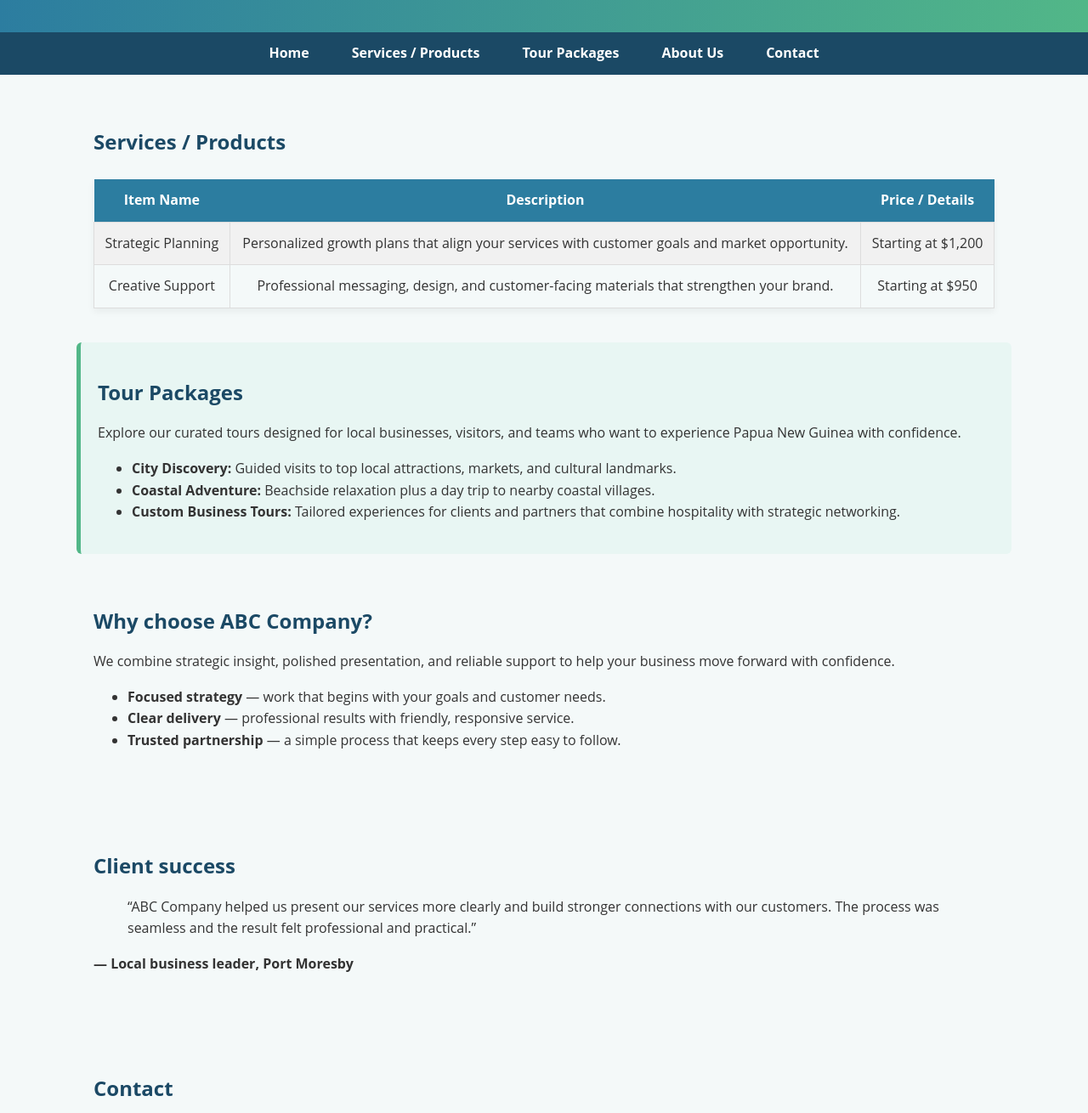
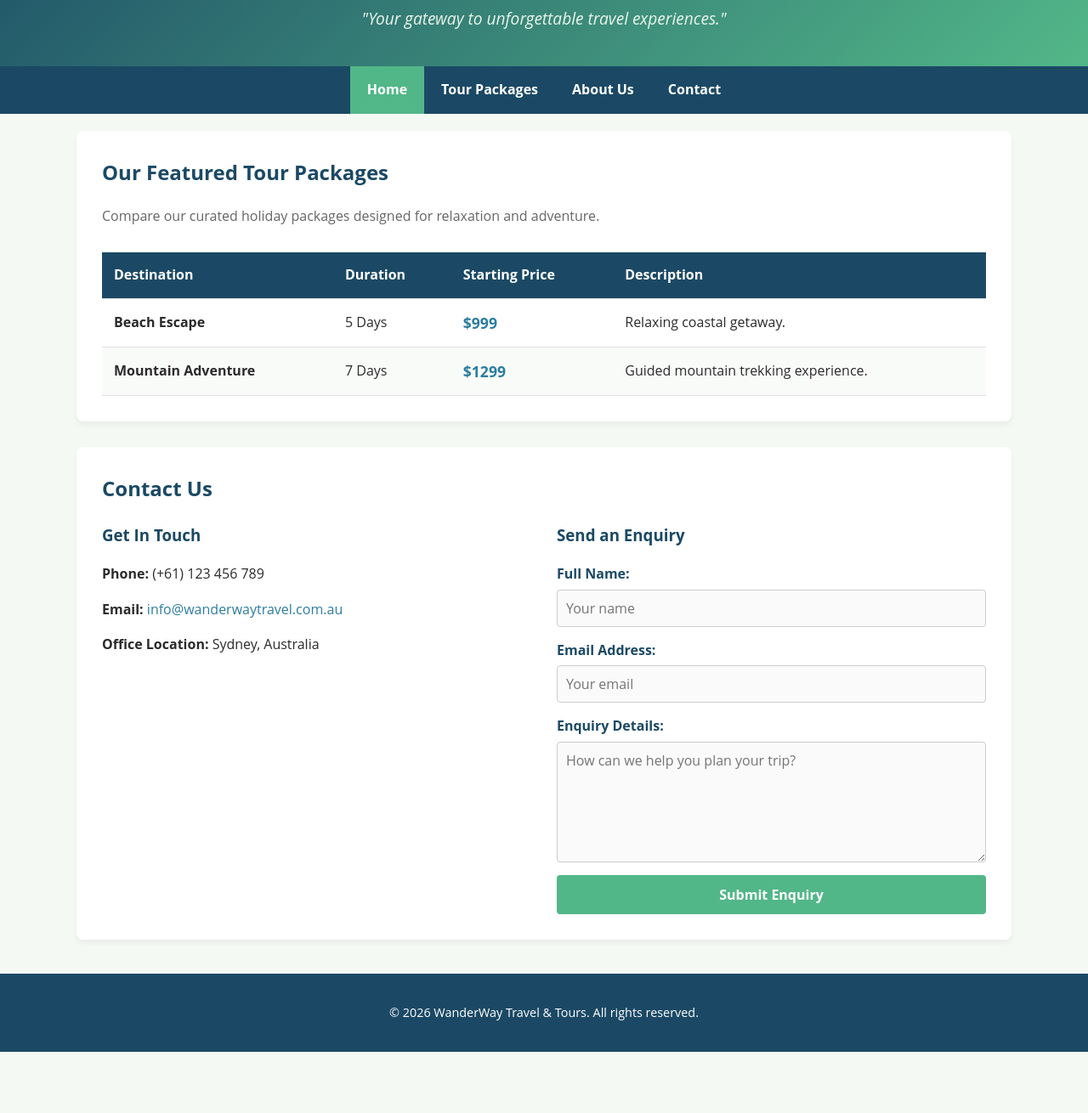
Before and after one commit to RC0000972/my-first-webite, a plain HTML site: page index.html in a window 1280 px wide. Shown: the part 248-1558 px from the top of the page at 85% size. After the commit the page ends 1486 px from the top, so only its background shows below. Drawn offline with Linux system fonts and the light colour scheme.

Commit message:
Add files via upload

```diff
--- a/index.html
+++ b/index.html
@@ -1,107 +1,100 @@
 <!DOCTYPE html>
 <html lang="en">
 <head>
-    <link rel="stylesheet" href="style.css">
     <meta charset="UTF-8">
     <meta name="viewport" content="width=device-width, initial-scale=1.0">
-    <title>ABC Company — Strategic Business Services</title>
+    <title>WanderWay Travel & Tours | Home</title>
+    <link rel="stylesheet" href="style.css">
 </head>
 <body>
 
     <!-- Header Section -->
     <header>
-        <h1>ABC Company</h1>
-        <img src="abclogo.png" alt="ABC Company Logo" class="logo">
-        <p>Trusted business services for growing brands, delivered with clarity, creativity, and care.</p>
+        <div class="header-container">
+            <img src="logo_ac.png" alt="WanderWay Travel & Tours Logo" class="logo">
+            <h1>WanderWay Travel & Tours</h1>
+            <p class="promo-msg">"Your gateway to unforgettable travel experiences."</p>
+        </div>
     </header>
 
-    <!-- Navigation -->
+    <!-- Navigation Menu -->
     <nav>
         <ul>
-            <li><a href="index.html">Home</a></li>
-            <li><a href="#services">Services / Products</a></li>
-            <li><a href="#tour-packages">Tour Packages</a></li>
+            <li><a href="index.html" class="active">Home</a></li>
+            <li><a href="#packages">Tour Packages</a></li>
             <li><a href="about.html">About Us</a></li>
-            <li><a href="index.html#contact">Contact</a></li>
+            <li><a href="#contact">Contact</a></li>
         </ul>
     </nav>
 
-    <!-- Services / Products Section -->
-    <section id="services">
-        <h2>Services / Products</h2>
+    <!-- Main Content Container -->
+    <main>
+        <!-- Tour Packages Section -->
+        <section id="packages">
+            <h2>Our Featured Tour Packages</h2>
+            <p class="section-desc">Compare our curated holiday packages designed for relaxation and adventure.</p>
 
-        <table>
-            <tr>
-                <th>Item Name</th>
-                <th>Description</th>
-                <th>Price / Details</th>
-            </tr>
-            <tr>
-                <td>Strategic Planning</td>
-                <td>Personalized growth plans that align your services with customer goals and market opportunity.</td>
-                <td>Starting at $1,200</td>
-            </tr>
-            <tr>
-                <td>Creative Support</td>
-                <td>Professional messaging, design, and customer-facing materials that strengthen your brand.</td>
-                <td>Starting at $950</td>
-            </tr>
-        </table>
-    </section>
+            <div class="table-responsive">
+                <table>
+                    <thead>
+                        <tr>
+                            <th>Destination</th>
+                            <th>Duration</th>
+                            <th>Starting Price</th>
+                            <th>Description</th>
+                        </tr>
+                    </thead>
+                    <tbody>
+                        <tr>
+                            <td class="bold-text">Beach Escape</td>
+                            <td>5 Days</td>
+                            <td class="price">$999</td>
+                            <td>Relaxing coastal getaway.</td>
+                        </tr>
+                        <tr>
+                            <td class="bold-text">Mountain Adventure</td>
+                            <td>7 Days</td>
+                            <td class="price">$1299</td>
+                            <td>Guided mountain trekking experience.</td>
+                        </tr>
+                    </tbody>
+                </table>
+            </div>
+        </section>
 
-    <section id="tour-packages">
-        <h2>Tour Packages</h2>
-        <p>Explore our curated tours designed for local businesses, visitors, and teams who want to experience Papua New Guinea with confidence.</p>
-        <ul>
-            <li><strong>City Discovery:</strong> Guided visits to top local attractions, markets, and cultural landmarks.</li>
-            <li><strong>Coastal Adventure:</strong> Beachside relaxation plus a day trip to nearby coastal villages.</li>
-            <li><strong>Custom Business Tours:</strong> Tailored experiences for clients and partners that combine hospitality with strategic networking.</li>
-        </ul>
-    </section>
+        <!-- Contact & Enquiry Section -->
+        <section id="contact">
+            <h2>Contact Us</h2>
+            <div class="contact-grid">
+                <div class="contact-info">
+                    <h3>Get In Touch</h3>
+                    <p><strong>Phone:</strong> (+61) 123 456 789</p>
+                    <p><strong>Email:</strong> <a href="mailto:info@wanderwaytravel.com.au">info@wanderwaytravel.com.au</a></p>
+                    <p><strong>Office Location:</strong> Sydney, Australia</p>
+                </div>
 
-    <section id="why-choose-us">
-        <h2>Why choose ABC Company?</h2>
-        <p>We combine strategic insight, polished presentation, and reliable support to help your business move forward with confidence.</p>
-        <ul>
-            <li><strong>Focused strategy</strong> — work that begins with your goals and customer needs.</li>
-            <li><strong>Clear delivery</strong> — professional results with friendly, responsive service.</li>
-            <li><strong>Trusted partnership</strong> — a simple process that keeps every step easy to follow.</li>
-        </ul>
-    </section>
+                <div class="contact-form">
+                    <h3>Send an Enquiry</h3>
+                    <form action="#" method="POST">
+                        <label for="name">Full Name:</label>
+                        <input type="text" id="name" name="name" required placeholder="Your name">
 
-    <section id="testimonial">
-        <h2>Client success</h2>
-        <blockquote>“ABC Company helped us present our services more clearly and build stronger connections with our customers. The process was seamless and the result felt professional and practical.”</blockquote>
-        <p><strong>— Local business leader, Port Moresby</strong></p>
-    </section>
+                        <label for="email">Email Address:</label>
+                        <input type="email" id="email" name="email" required placeholder="Your email">
 
-    <!-- Contact Section -->
-    <section id="contact">
-        <h2>Contact</h2>
+                        <label for="message">Enquiry Details:</label>
+                        <textarea id="message" name="message" required placeholder="How can we help you plan your trip?"></textarea>
 
-        <p>Phone: <a href="tel:+67512345678">+675 1234 5678</a></p>
-        <p>Email: <a href="mailto:info@abccompany.com">info@abccompany.com</a></p>
-        <p>Office Location: Port Moresby, Papua New Guinea</p>
+                        <button type="submit">Submit Enquiry</button>
+                    </form>
+                </div>
+            </div>
+        </section>
+    </main>
 
-        <!-- Enquiry Form -->
-        <form>
-            <label for="name">Name:</label>
-            <input type="text" id="name" name="name" placeholder="Your name" required>
-
-            <label for="email">Email:</label>
-            <input type="email" id="email" name="email" placeholder="you@example.com" required>
-
-            <label for="message">Message:</label>
-            <textarea id="message" name="message" placeholder="Tell us about your project"></textarea>
-
-            <button type="submit">Send Message</button>
-            <p>We reply within 24 hours and keep your information secure.</p>
-        </form>
-    </section>
-
-    <!-- Footer -->
+    <!-- Footer Section -->
     <footer>
-        <p>&copy; 2026 ABC Company</p>
+        <p>&copy; 2026 WanderWay Travel & Tours. All rights reserved.</p>
     </footer>
 
 </body>
--- a/style.css
+++ b/style.css
@@ -1,191 +1,216 @@
-* {
-    box-sizing: border-box;
-}
-
+/* Typography & Core Resets */
 body {
     font-family: 'Open Sans', Arial, Helvetica, sans-serif;
     font-size: 16px;
     line-height: 1.6;
     margin: 0;
     padding: 0;
-    background-color: #f4f9f9;
-    color: #333;
+    background-color: #f4f9f4; /* Light, relaxing tint background */
+    color: #2b2b2b;
 }
 
-
-header {
-    background: linear-gradient(to right, #2c7da0, #52b788);
-    color: white;
-    text-align: center;
-    padding: 25px 15px;
+h1, h2, h3 {
+    color: #1b4965; /* Deep ocean blue */
+    margin-top: 0;
 }
 
+/* Header & Branding */
+header {
+    background: linear-gradient(135deg, #1b4965 0%, #52b788 100%); /* Blue to green gradient */
+    color: #ffffff;
+    text-align: center;
+    padding: 40px 20px;
+}
 
 .logo {
-    width: 110px;
-    height: 110px;
-    border-radius: 50%;
-    object-fit: cover;
-    margin-top: 10px;
+    max-width: 120px;
+    height: auto;
+    margin-bottom: 15px;
 }
 
-header h1 {
-    margin: 0;
+.promo-msg {
+    font-style: italic;
+    font-size: 1.2rem;
+    color: #e8f5e9;
+    margin: 10px 0 0 0;
 }
 
-
-
+/* Navigation Menu */
 nav {
     background-color: #1b4965;
+    position: sticky;
+    top: 0;
+    z-index: 1000;
 }
 
 nav ul {
     list-style: none;
+    margin: 0;
+    padding: 0;
     display: flex;
     justify-content: center;
-    gap: 30px;
-    padding: 12px 0;
-    margin: 0;
 }
 
 nav ul li a {
+    display: block;
+    color: #ffffff;
     text-decoration: none;
-    color: white;
+    padding: 15px 20px;
     font-weight: bold;
-    padding: 6px 10px;
-    transition: 0.3s ease;
+    transition: background-color 0.3s ease;
 }
 
-nav ul li a:hover {
-    background-color: #52b788;
-    border-radius: 4px;
+nav ul li a:hover,
+nav ul li a.active {
+    background-color: #52b788; /* Nature green highlight */
 }
 
-
+/* Page Layout Configuration */
+main {
+    max-width: 1100px;
+    margin: 20px auto;
+    padding: 0 20px;
+}
 
 section {
-    padding: 40px 20px;
-    max-width: 1100px;
-    margin: auto;
+    background-color: #ffffff;
+    padding: 30px;
+    margin-bottom: 30px;
+    border-radius: 8px;
+    box-shadow: 0 4px 6px rgba(0, 0, 0, 0.05);
 }
 
+.section-desc {
+    color: #666;
+    margin-bottom: 20px;
+}
 
-#packages h2 {
-    text-align: center;
-    color: #1b4965;
+/* Table Styling for Package Comparison */
+.table-responsive {
+    overflow-x: auto;
 }
 
 table {
     width: 100%;
     border-collapse: collapse;
-    margin-top: 25px;
-    box-shadow: 0 4px 8px rgba(0,0,0,0.05);
+    margin-top: 10px;
+}
+
+th, td {
+    padding: 14px;
+    text-align: left;
+    border-bottom: 1px solid #ddd;
 }
 
 th {
-    background-color: #2c7da0;
-    color: white;
-    padding: 12px;
-}
-
-td {
-    padding: 12px;
-    border: 1px solid #ddd;
-    text-align: center;
+    background-color: #1b4965;
+    color: #ffffff;
 }
 
 tr:nth-child(even) {
-    background-color: #f1f1f1;
+    background-color: #f9fbf9;
 }
 
+.price {
+    font-weight: bold;
+    color: #2c7da0;
+    font-size: 1.1rem;
+}
 
+.bold-text {
+    font-weight: bold;
+}
 
+/* Contact Grid & Form Layout */
+.contact-grid {
+    display: grid;
+    grid-template-columns: 1fr;
+    gap: 30px;
+}
+
+.contact-info a {
+    color: #2c7da0;
+    text-decoration: none;
+}
+
+.contact-info a:hover {
+    text-decoration: underline;
+}
+
+/* Interactive Input Elements */
 form {
-    margin-top: 20px;
-    background-color: #ffffff;
-    padding: 20px;
-    border-radius: 8px;
-    box-shadow: 0 3px 6px rgba(0,0,0,0.08);
+    display: flex;
+    flex-direction: column;
+}
+
+label {
+    margin-bottom: 5px;
+    font-weight: bold;
+    color: #1b4965;
 }
 
 input, textarea {
-    width: 100%;
+    font-family: inherit;
+    font-size: 1rem;
     padding: 10px;
-    margin-top: 5px;
     margin-bottom: 15px;
     border: 1px solid #ccc;
-    border-radius: 5px;
-    font-size: 16px;
+    border-radius: 4px;
+    background-color: #fafafa;
+}
+
+input:focus, textarea:focus {
+    border-color: #52b788;
+    outline: none;
+    background-color: #ffffff;
 }
 
 textarea {
-    min-height: 100px;
+    resize: vertical;
+    min-height: 120px;
 }
 
 button {
+    font-family: inherit;
+    font-size: 1rem;
+    font-weight: bold;
     background-color: #52b788;
-    color: white;
-    padding: 10px 20px;
+    color: #ffffff;
+    padding: 12px;
     border: none;
-    border-radius: 5px;
+    border-radius: 4px;
     cursor: pointer;
-    font-size: 16px;
+    transition: background-color 0.3s ease;
 }
 
 button:hover {
-    background-color: #40916c;
+    background-color: #3ca06f;
 }
 
-
-section h2 {
-    color: #1b4965;
-    margin-bottom: 15px;
+/* Concluding Footer Area */
+footer {
+    background-color: #1b4965;
+    color: #ffffff;
+    text-align: center;
+    padding: 20px;
+    margin-top: 40px;
+    font-size: 0.9rem;
 }
 
-section p {
-    margin-bottom: 15px;
+/* Responsive Viewports Breakpoint (Mobile & Tablet) */
+@media (min-width: 768px) {
+    .contact-grid {
+        grid-template-columns: 1fr 1fr;
+    }
 }
 
-
-section:nth-of-type(2) {
-    background-color: #e8f6f3;
-    border-left: 5px solid #52b788;
-    padding: 20px;
-    border-radius: 6px;
-}
-
-
-footer {
-    background-color: #1b4965;
-    color: white;
-    text-align: center;
-    padding: 15px;
-    margin-top: 40px;
-}
-
-
-
-@media (max-width: 768px) {
-
+@media (max-width: 600px) {
     nav ul {
         flex-direction: column;
-        align-items: center;
-        gap: 15px;
+        text-align: center;
     }
-
-    header img {
-        width: 80px;
-    }
-
-    table {
-        font-size: 14px;
-    }
-
-    section {
-        padding: 25px 15px;
-    }
-
-    form {
-        padding: 15px;
+    nav ul li a {
+        padding: 12px;
+        border-bottom: 1px solid rgba(255, 255, 255, 0.1);
     }
 }
```
Also changed, not shown: about.html (+21 -49 lines).
